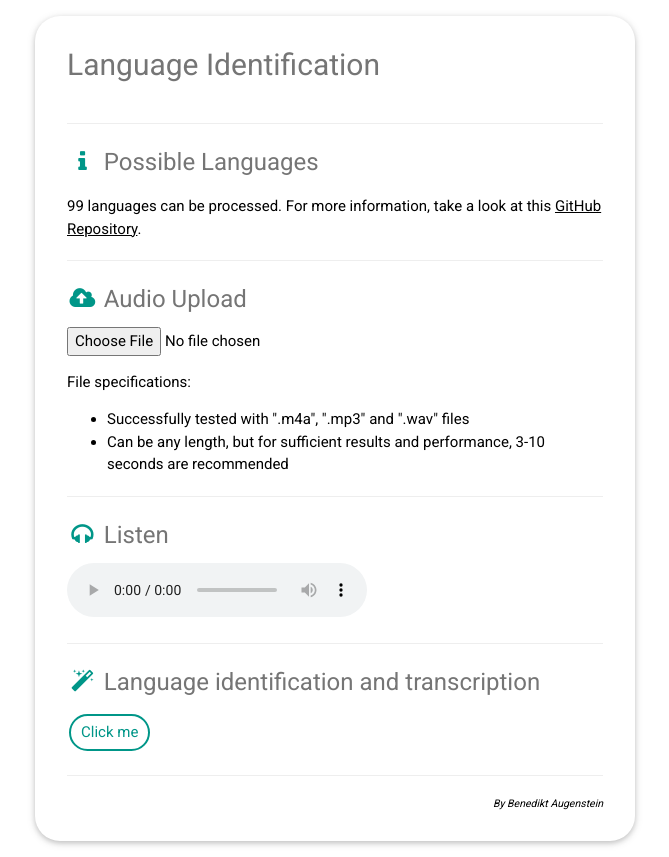
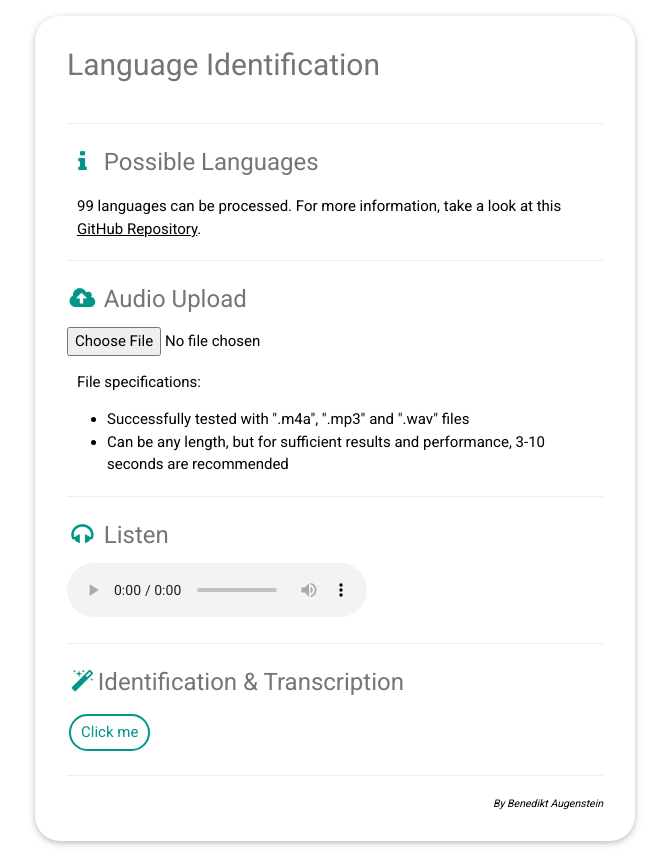
Before and after one commit to benediktaugenstein/language-detection, a Flask app: page / in a window 1280 px wide. Shown: the whole page, without its empty margins (305-974 px from the left). Run offline with Flask 2, Linux system fonts and the light colour scheme.

Commit message:
Update input.html

```diff
--- a/templates/input.html
+++ b/templates/input.html
@@ -2,7 +2,7 @@
 <html lang="en">
 
   <head>
-    <title>Language Identification</title>
+    <title>Language Identification & Transcription</title>
     <link rel="shortcut icon" href="{{ url_for('static', filename='favicon.ico') }}">
     <meta charset="UTF-8">
     <meta name="viewport" content="width=device-width, initial-scale=1">
@@ -36,6 +36,11 @@
         background-color: #009688;
         color: white;
       }
+
+      p {
+        margin-left: 10px;
+      }
+
     </style>
   </head>
 
@@ -94,7 +99,7 @@
 
               <hr>
 
-              <h3 class="w3-text-grey"><i class="fa fa-magic fa-fw w3-text-teal"></i> Language identification and transcription</h3>
+              <h3 class="w3-text-grey"><i class="fa fa-magic fa-fw w3-text-teal"></i>Identification & Transcription</h3>
 
               <input type="submit" class="button button1" id="submit_button" value="Click me" onclick="loading();" disabled>
 
```
